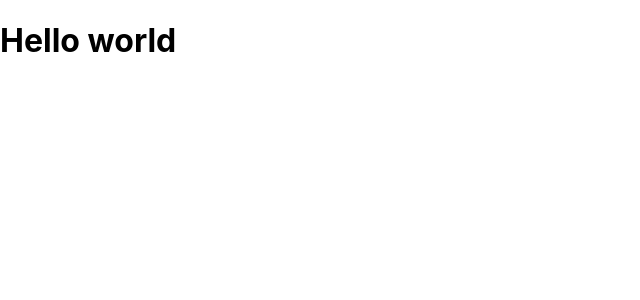
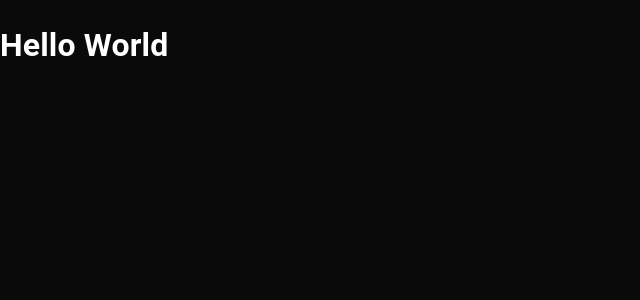
Before and after one commit to NaveedMaq/todo-react-ts, a React (Create React App) app: page / in a window 1280 px wide. Shown: the top 300 px of the page, without its empty margins (0-640 px from the left). Built offline with nearby package versions, Linux system fonts and the light colour scheme.

Commit message:
create custom theme

```diff
--- a/src/App.tsx
+++ b/src/App.tsx
@@ -1,7 +1,14 @@
 import React, { FC, ReactElement } from 'react';
+import { ThemeProvider, CssBaseline } from '@mui/material';
+import { customTheme } from './theme/customTheme';
 
 const App: FC = (): ReactElement => {
-  return <h1>Hello world</h1>;
+  return (
+    <ThemeProvider theme={customTheme}>
+      <CssBaseline />
+      <h1>Hello World</h1>
+    </ThemeProvider>
+  );
 };
 
 export default App;
--- /dev/null
+++ b/src/theme/customTheme.ts
@@ -0,0 +1,18 @@
+import { createTheme, ThemeOptions } from '@mui/material';
+
+export const customTheme: ThemeOptions = createTheme({
+  palette: {
+    mode: 'dark',
+
+    primary: {
+      light: 'rgba(168,85,247,.8)',
+      main: 'rgba(168,85,247,.65)',
+      dark: 'rgba(168,85,247,.28)',
+    },
+
+    background: {
+      paper: '#151515',
+      default: 'rgba(0,0,0,.96)',
+    },
+  },
+});
```
